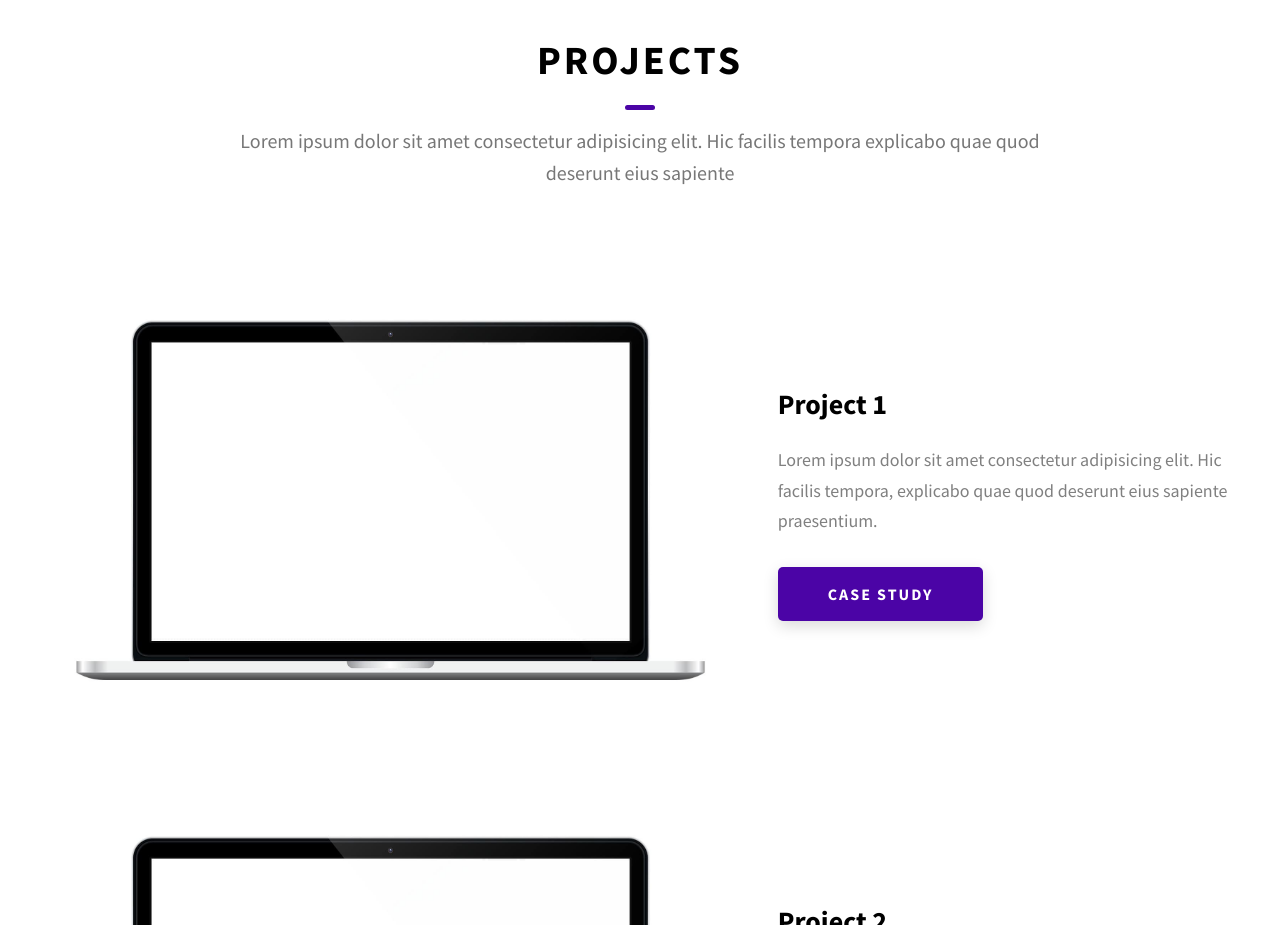
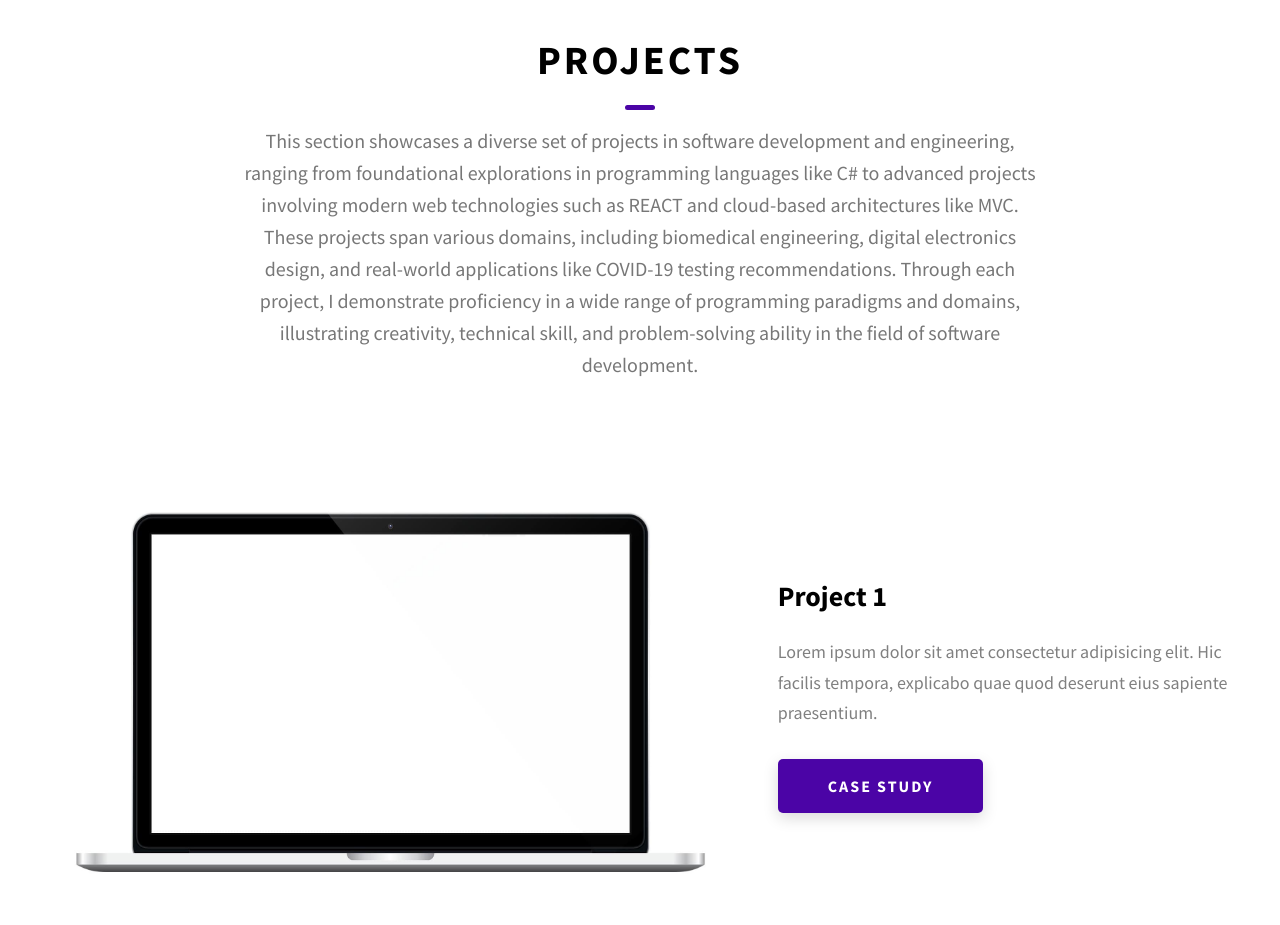
Before and after one commit to MarellaMorad/MarellaMorad, a website: page index.html in a window 1280 px wide. Shown: the part 1800-2725 px from the top of the page. Drawn offline with Linux system fonts and the light colour scheme.

Commit message:
Update project links in index.html

```diff
--- a/index.html
+++ b/index.html
@@ -93,7 +93,7 @@
           </p>
         </div>
         <div class="home-hero__cta">
-          <a href="./#projects" class="btn btn--bg">Projects</a>
+          <a href="#projects" class="btn btn--bg">Projects</a>
         </div>
       </div>
       <div class="home-hero__socials">
@@ -186,7 +186,7 @@
                   ></a
                 >, focusing on their primary product, canSCREEN. Additionally,
                 I've contributed to various university projects, most of which
-                are listed <strong><a href="./#projects">here</a></strong
+                are listed <strong><a href="#projects">here</a></strong
                 >.
               </p>
               <p class="about__content-details-para">
@@ -195,7 +195,7 @@
                 hesitate to reach out to me here.
               </p>
             </div>
-            <a href="./#contact" class="btn btn--med btn--theme dynamicBgClr"
+            <a href="#contact" class="btn btn--med btn--theme dynamicBgClr"
               >Contact</a
             >
           </div>
@@ -224,11 +224,18 @@
         <h2 class="heading heading-sec heading-sec__mb-bg">
           <span class="heading-sec__main">Projects</span>
           <span class="heading-sec__sub">
-            Lorem ipsum dolor sit amet consectetur adipisicing elit. Hic facilis
-            tempora explicabo quae quod deserunt eius sapiente
+            This section showcases a diverse set of projects in software
+            development and engineering, ranging from foundational explorations
+            in programming languages like C# to advanced projects involving
+            modern web technologies such as REACT and cloud-based architectures
+            like MVC. These projects span various domains, including biomedical
+            engineering, digital electronics design, and real-world applications
+            like COVID-19 testing recommendations. Through each project, I
+            demonstrate proficiency in a wide range of programming paradigms and
+            domains, illustrating creativity, technical skill, and
+            problem-solving ability in the field of software development.
           </span>
         </h2>
-
         <div class="projects__content">
           <div class="projects__row">
             <div class="projects__row-img-cont">
```
Also changed, not shown: assets/png/marella-morad.png.
